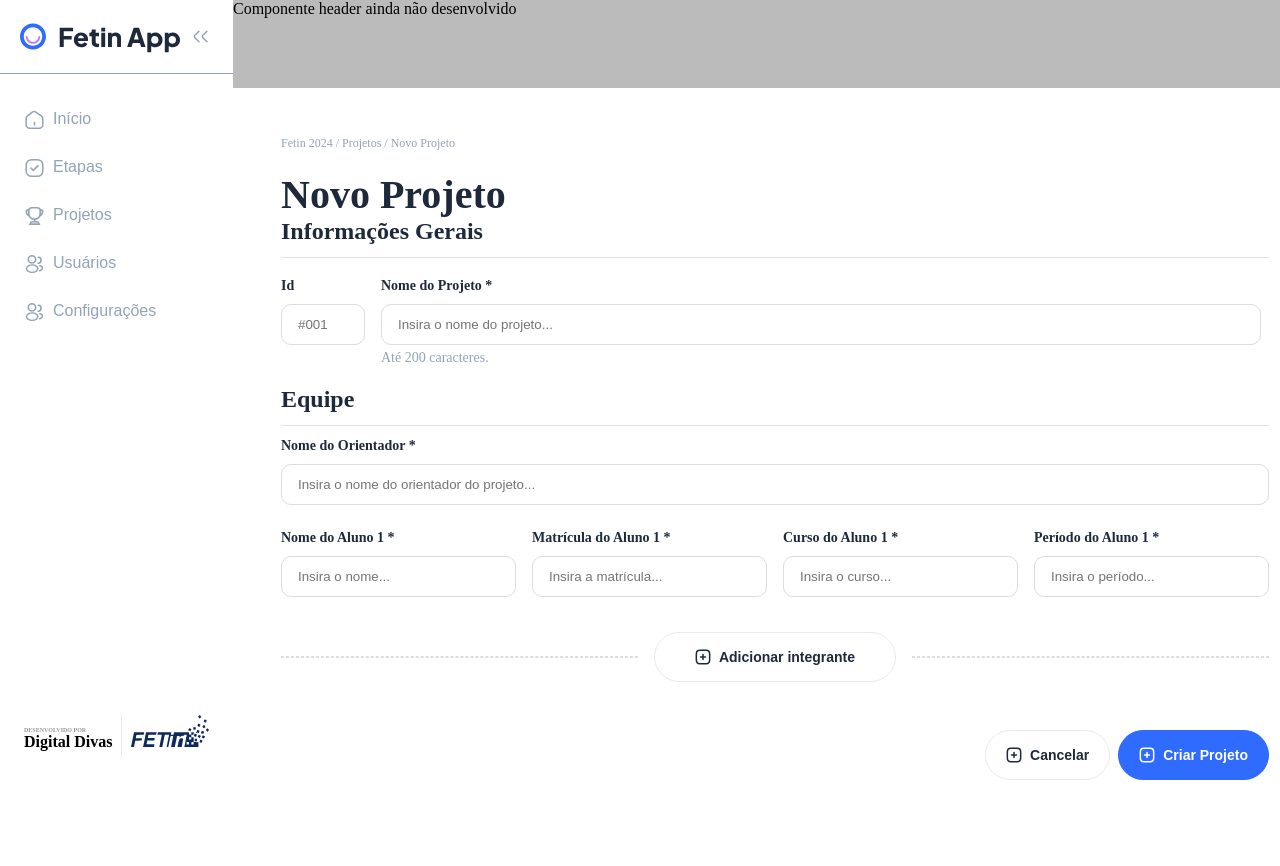
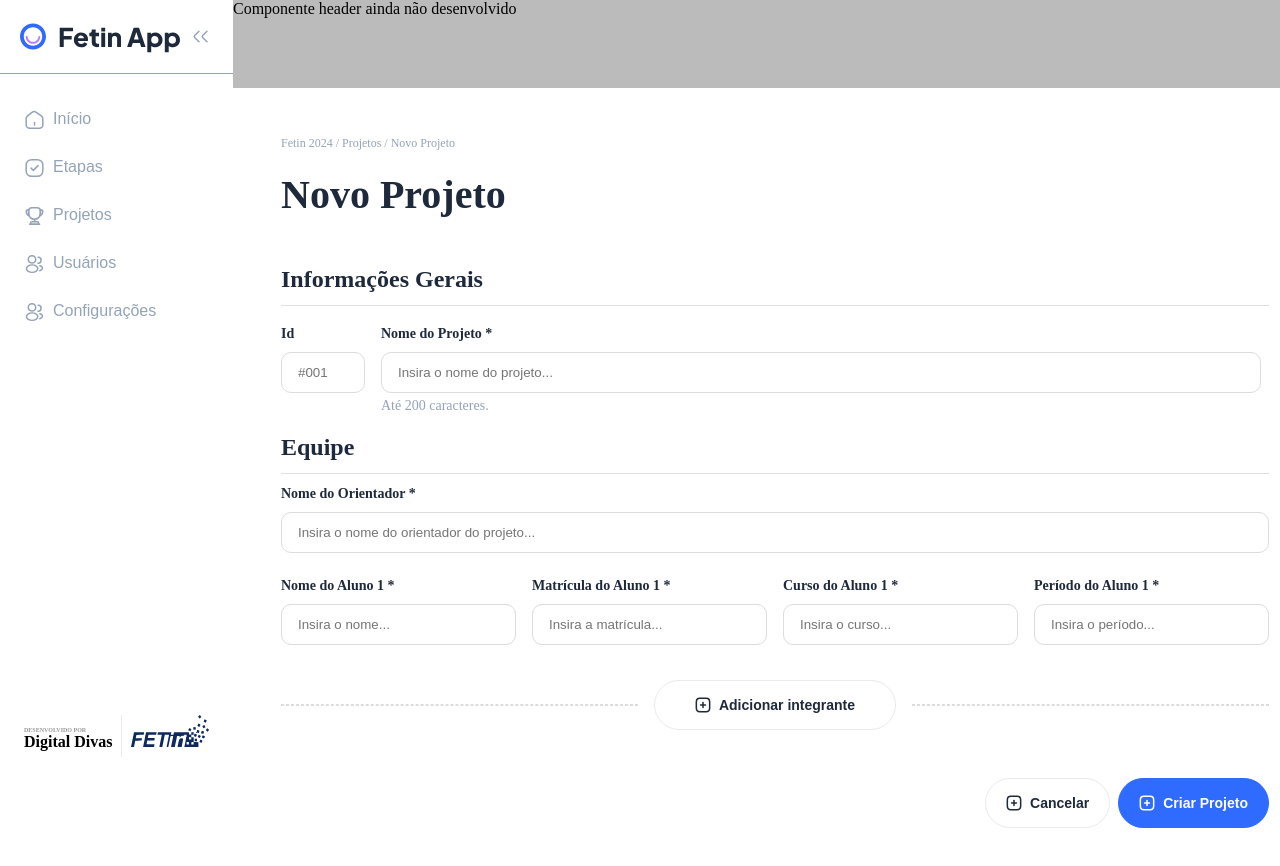
Before and after one commit to Yvessrib/digital-divas-front, a React (Vite) app: page / in a window 1280 px wide. Shown: the top 866 px of the page. Before the commit the page ends 828 px from the top, so only its background shows below. Built offline with nearby package versions, Linux system fonts and the light colour scheme.

Commit message:
style: margin-top title
Colocando margem entre o título e o formulário, na página de Criação de projeto

```diff
--- a/src/pages/admin/projectsSignIn/styles.ts
+++ b/src/pages/admin/projectsSignIn/styles.ts
@@ -27,6 +27,8 @@ export const ProjectsHeader = styled.div`
   }
 `
 export const ProjectFormContainer = styled.div`
+  margin-top: 48px;
+
   form {
     label {
       font-size: 14px;
```
